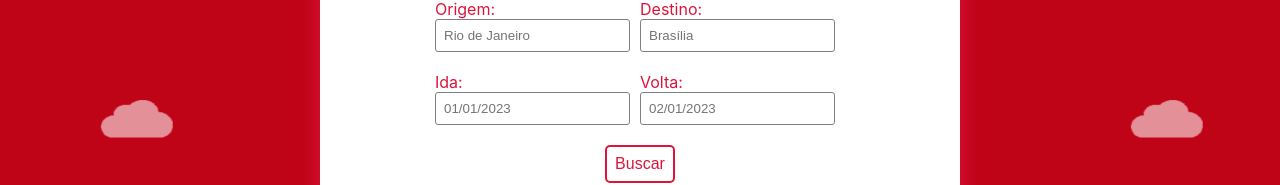
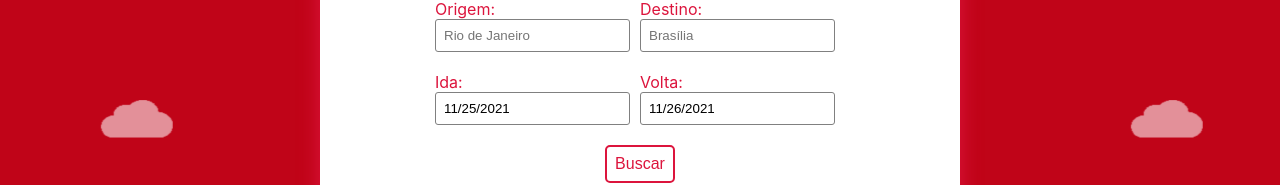
Before and after one commit to roberto-ng/site-de-turismo, a Next.js app: page / in a window 1280 px wide. Shown: the part 187-372 px from the top of the page. Built offline with nearby package versions, Linux system fonts and the light colour scheme.

Commit message:
Usar o dia atual e o dia seguinte como os valores padrões para o formulário

```diff
--- a/components/FormPassagens.tsx
+++ b/components/FormPassagens.tsx
@@ -1,7 +1,21 @@
+import { useState } from 'react';
 import styles from '../styles/FormPassagens.module.css';
+
+/** Calcula que dia será o dia seguinte */
+function calcularAmanha() {
+    // Data de hoje
+    const data = new Date();
+    // Incrementar a data por 1 dia
+    data.setDate(data.getDate() + 1);
+    return data;
+}
 
 /** Um formulário para simular a busca de passagens */
 export default function FormPassagens() {
+    const [mostrarResultado, setMostrarResultado] = useState(false);
+    const [hoje, setHoje] = useState(new Date());
+    const [amanha, setAmanha] = useState(calcularAmanha());
+
     return (
             <div id={styles.caixaPesquisa}>
                 <div className={styles.linha}>
@@ -36,7 +50,7 @@ export default function FormPassagens() {
                         <input
                             type="text"
                             className={styles.textInput}
-                            placeholder="01/01/2023"
+                            defaultValue={hoje.toLocaleDateString()}
                         />
                     </div>
 
@@ -45,7 +59,7 @@ export default function FormPassagens() {
                         <input
                             type="text"
                             className={styles.textInput}
-                            placeholder="02/01/2023"
+                            defaultValue={amanha.toLocaleDateString()}
                         />
                     </div>
                 </div>
--- a/styles/FormPassagens.module.css
+++ b/styles/FormPassagens.module.css
@@ -19,7 +19,7 @@
   display: flex;
   flex-direction: row;
   margin: 5px;
-  max-width: 600px;
+  max-width: 412px;
 }
 
 .linha label {
```
